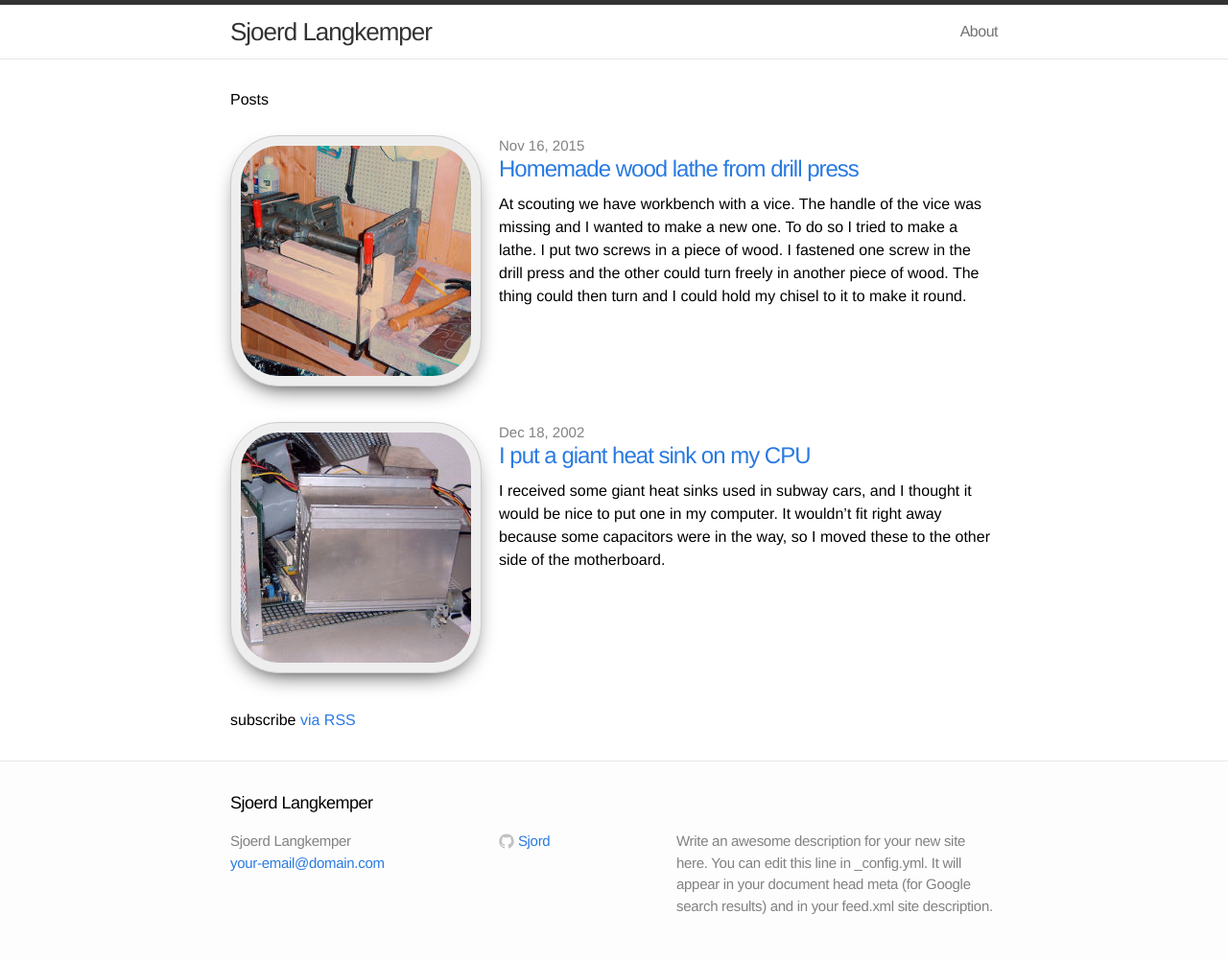
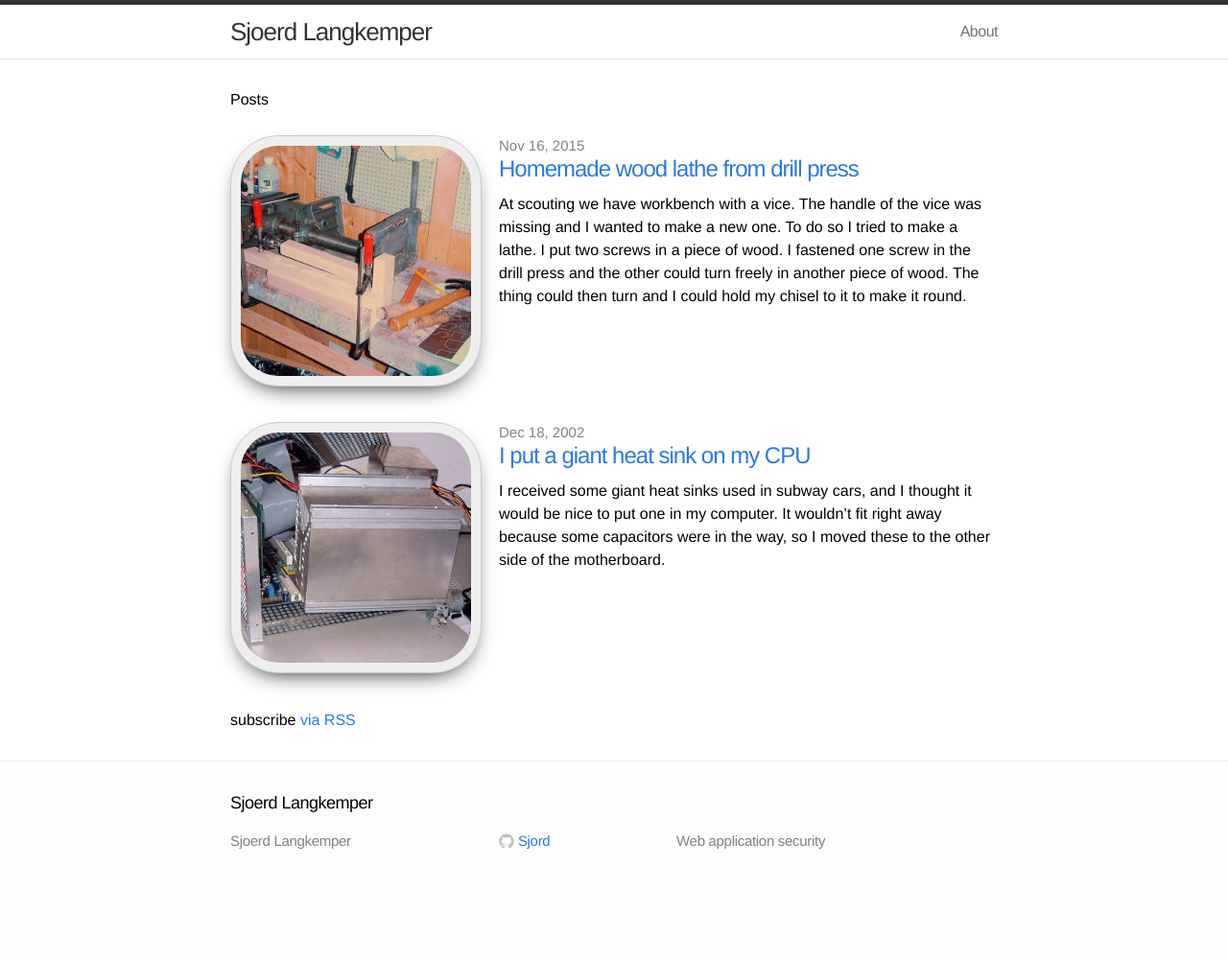
Before and after one commit to Sjord/Sjord.github.io, a Jekyll site: the page built from index.html, in a window 1280 px wide. Shown: the whole page at 96% size. Built offline with Jekyll 4.4.1, drawn with Linux system fonts in a browser that asks for light colours; after the commit the page ends 934 px from its top, so only the background shows below that.

Commit message:
Remove standard description and e-mail from _config.yml

```diff
--- a/_config.yml
+++ b/_config.yml
@@ -1,9 +1,9 @@
 # Site settings
 title: Sjoerd Langkemper
-email: your-email@domain.com
-description: "Write an awesome description for your new site here. You can edit this line in _config.yml. It will appear in your document head meta (for Google search results) and in your feed.xml site description."
+# email: your-email@domain.com
+description: "Web application security"
 baseurl: ""
-url: "https://sjord.github.io"
+url: "http://www.sjoerdlangkemper.nl/"
 github_username:  Sjord
 
 # Build settings
```
